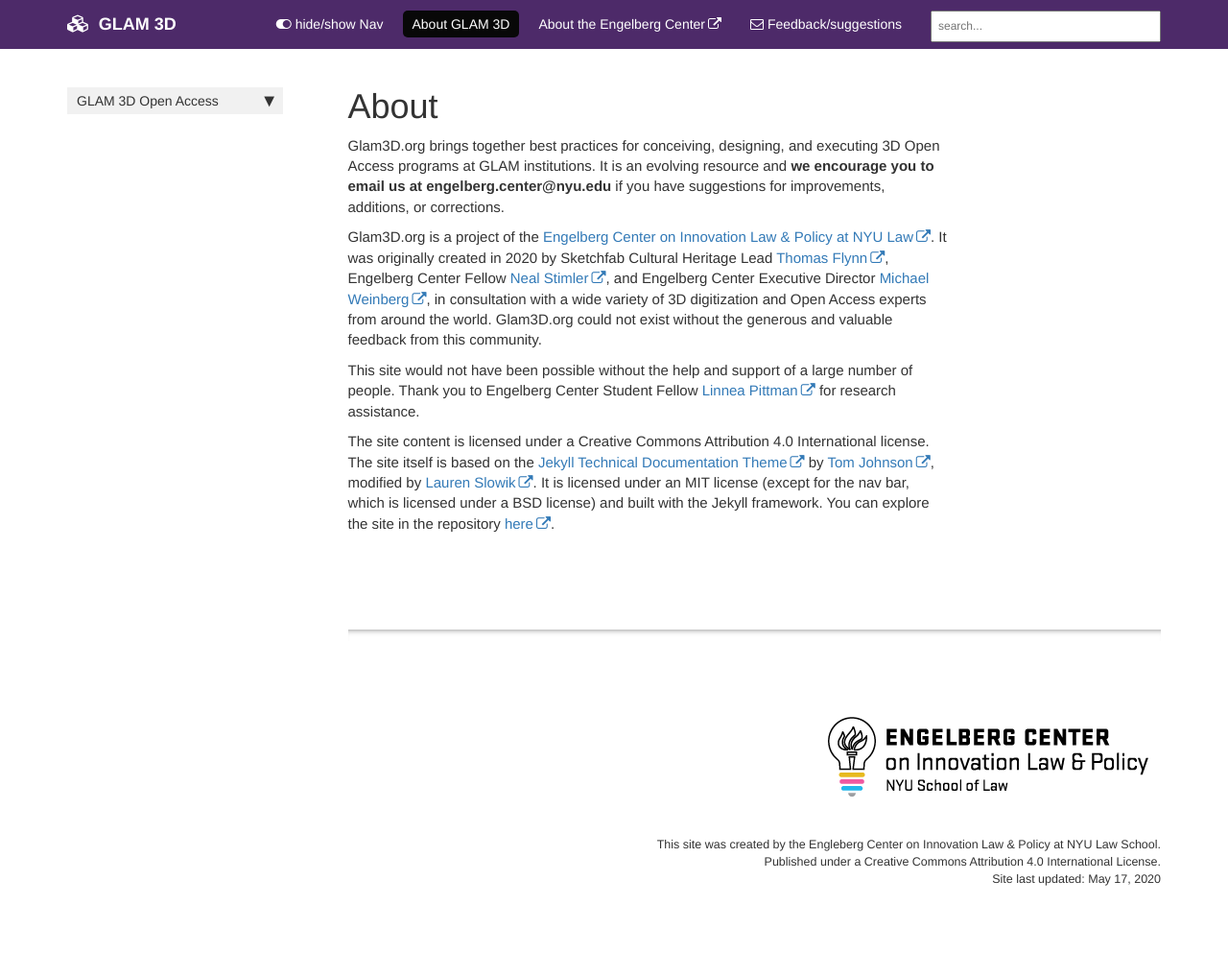
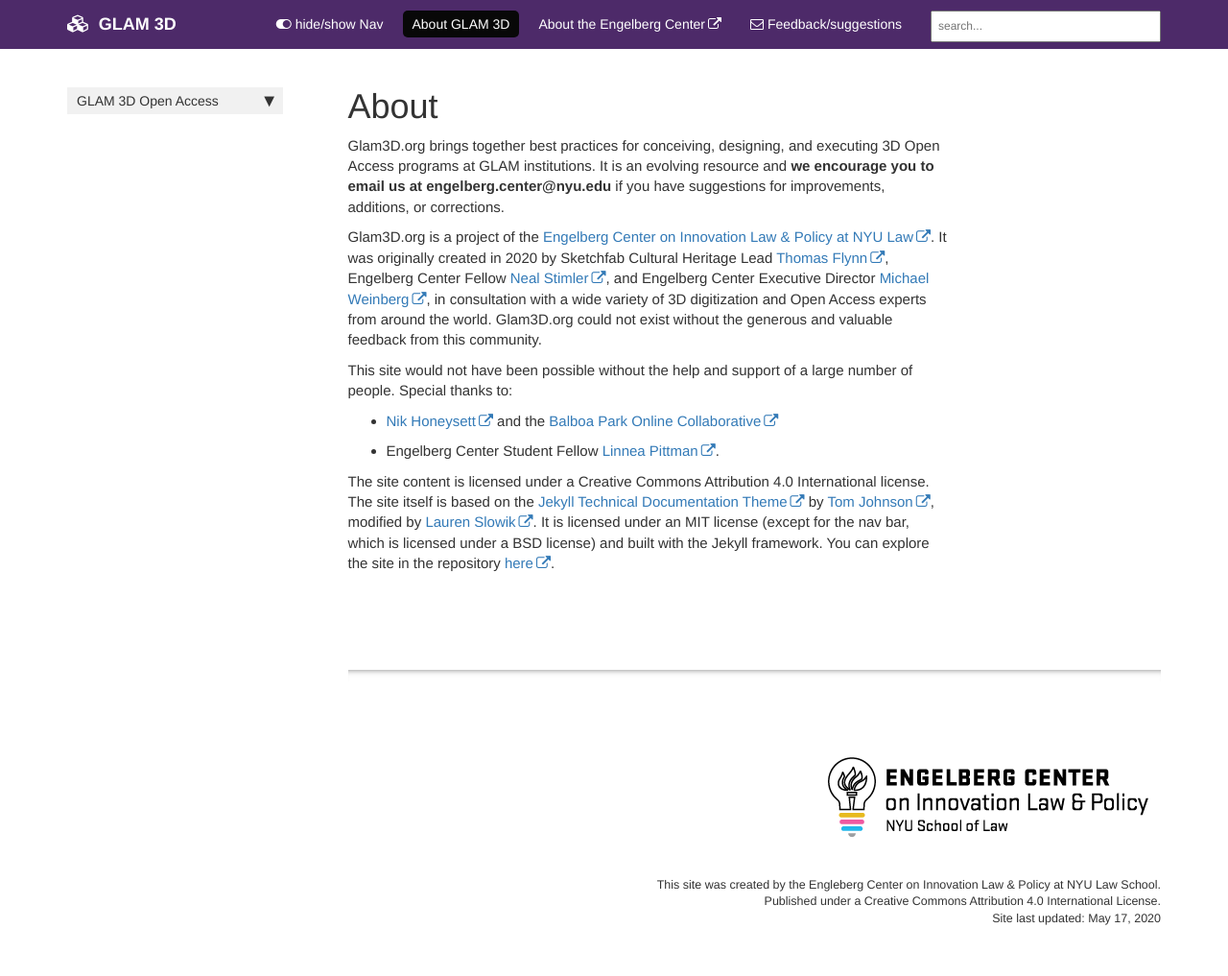
Before and after one commit to NYUEngelberg/NYUEngelberg.github.io, a Jekyll site: the page built from pages/About/about.md, in a window 1280 px wide. Shown: the whole page at 96% size. Built offline with Jekyll 4.4.1, drawn with Linux system fonts in a browser that asks for light colours; comment, search, counter and statistics services are not loaded; before the commit the page ends 976 px from its top, so only the background shows below that.

Commit message:
added BPOC to about

```diff
--- a/pages/About/about.md
+++ b/pages/About/about.md
@@ -11,6 +11,9 @@ Glam3D.org brings together best practices for conceiving, designing, and executi
 
 Glam3D.org is a project of the [Engelberg Center on Innovation Law & Policy at NYU Law](https://www.law.nyu.edu/centers/engelberg).  It was originally created in 2020 by Sketchfab Cultural Heritage Lead [Thomas Flynn](https://twitter.com/nebulousflynn), Engelberg Center Fellow [Neal Stimler](https://www.law.nyu.edu/centers/engelberg/team/stimler), and Engelberg Center Executive Director [Michael Weinberg](https://www.law.nyu.edu/centers/engelberg/team/weinberg), in consultation with a wide variety of 3D digitization and Open Access experts from around the world.  Glam3D.org could not exist without the generous and valuable feedback from this community.
 
-This site would not have been possible without the help and support of a large number of people.  Thank you to Engelberg Center Student Fellow [Linnea Pittman](https://www.law.nyu.edu/centers/engelberg/team/pittman) for research assistance.
+This site would not have been possible without the help and support of a large number of people.  Special thanks to:
+
+* [Nik Honeysett](https://twitter.com/nhoneysett) and the [Balboa Park Online Collaborative](https://www.bpoc.org/)
+* Engelberg Center Student Fellow [Linnea Pittman](https://www.law.nyu.edu/centers/engelberg/team/pittman).
 
 The site content is licensed under a Creative Commons Attribution 4.0 International license.  The site itself is based on the [Jekyll Technical Documentation Theme](https://idratherbewriting.com/documentation-theme-jekyll/) by [Tom Johnson](https://idratherbewriting.com/aboutme/), modified by [Lauren Slowik](https://www.laurenslowik.com/).  It is licensed under an MIT license (except for the nav bar, which is licensed under a BSD license) and built with the Jekyll framework.  You can explore the site in the repository [here](https://github.com/NYUEngelberg/NYUEngelberg.github.io).
```
